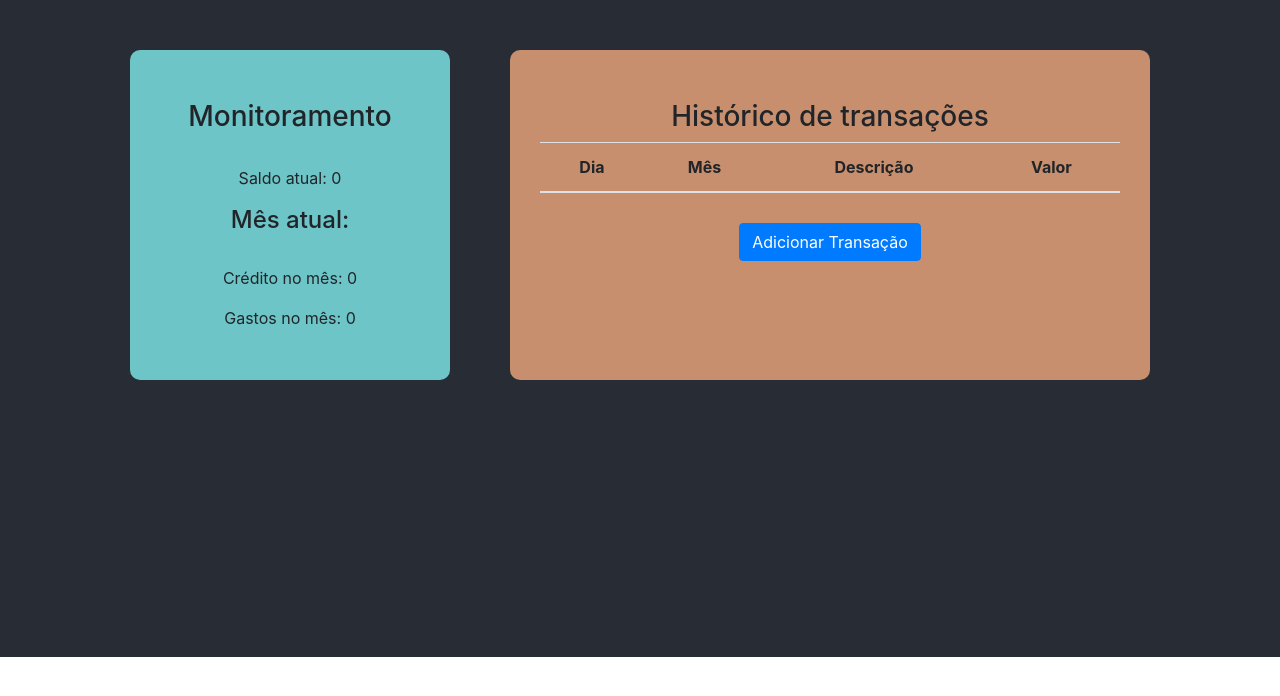
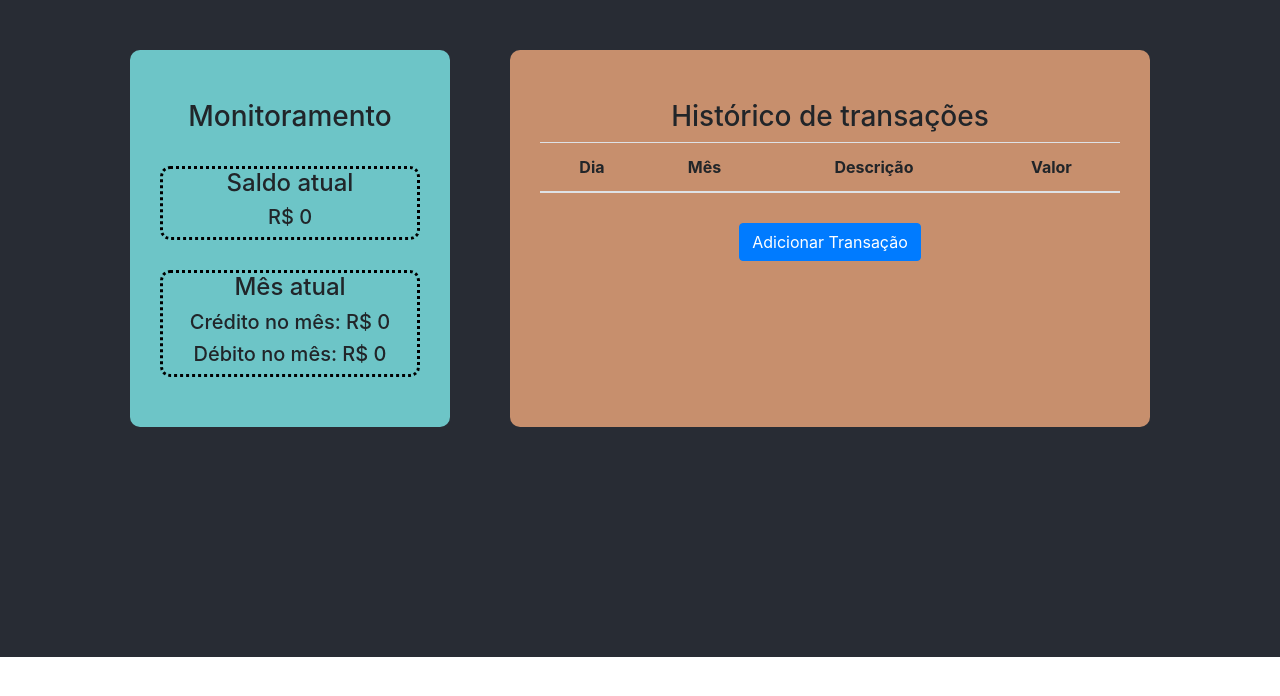
Before and after one commit to laisrhianne/finances-app, a React (Create React App) app: page / in a window 1280 px wide. Shown: the top 696 px of the page. Built offline with nearby package versions, Linux system fonts and the light colour scheme.

Commit message:
monitoring updated

```diff
--- a/src/components/Monitoring.js
+++ b/src/components/Monitoring.js
@@ -13,7 +13,7 @@ export default function Monitoring({ transactions }) {
   let mesAtual = transactions.filter(
     (transaction) => transaction.month === data.getMonth()
   );
-  console.log('mês atual:' + mesAtual)
+  console.log('mês atual:' + mesAtual);
   let credito = creditoMes(mesAtual);
   let debito = debitoMes(mesAtual);
 
@@ -21,12 +21,16 @@ export default function Monitoring({ transactions }) {
     <Container style={styles.container}>
       <h3>Monitoramento</h3>
       <br />
-      <p>Saldo atual: {saldo}</p>
+      <fieldset style={styles.saldo}>
+        <h4>Saldo atual</h4>
+        <h5>R$ {saldo}</h5>
+      </fieldset>
 
-      <h4>Mês atual:</h4>
-      <br />
-      <p>Crédito no mês: {credito}</p>
-      <p>Gastos no mês: {debito}</p>
+      <fieldset style={styles.mes}>
+        <h4>Mês atual</h4>
+        <h5>Crédito no mês: R$ {credito}</h5>
+        <h5>Débito no mês: R$ {debito}</h5>
+      </fieldset>
     </Container>
   );
 }
@@ -55,4 +59,17 @@ const styles = {
     marginTop: 30,
     marginBottom: 30,
   },
+  saldo: {
+    borderStyle: 'dotted',
+    borderRadius: 10,
+    borderColor: 'black',
+    borderWidth: 3,
+    marginBottom: 30,
+  },
+  mes: {
+    borderStyle: 'dotted',
+    borderRadius: 10,
+    borderColor: 'black',
+    borderWidth: 3
+  }
 };
```
